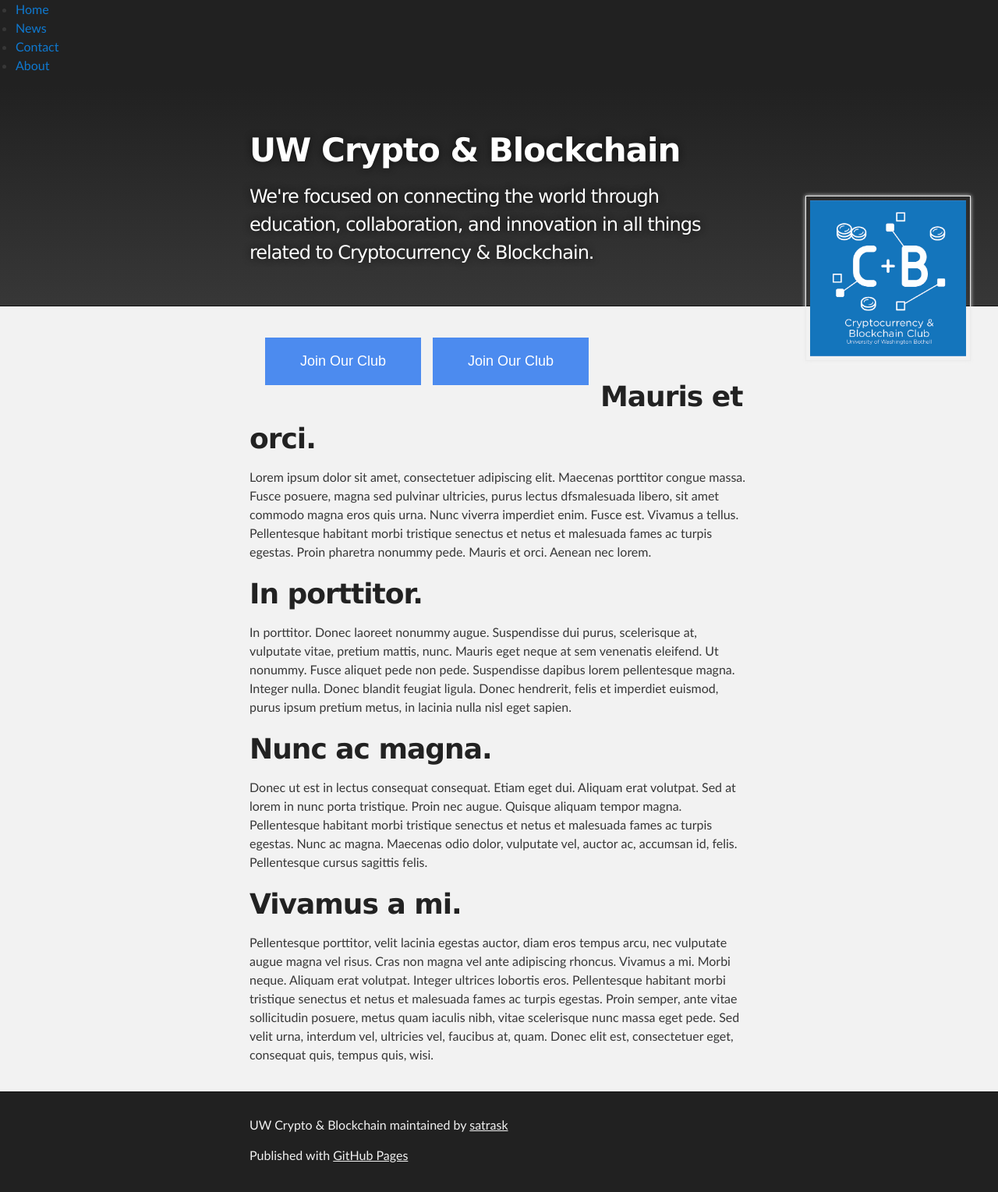
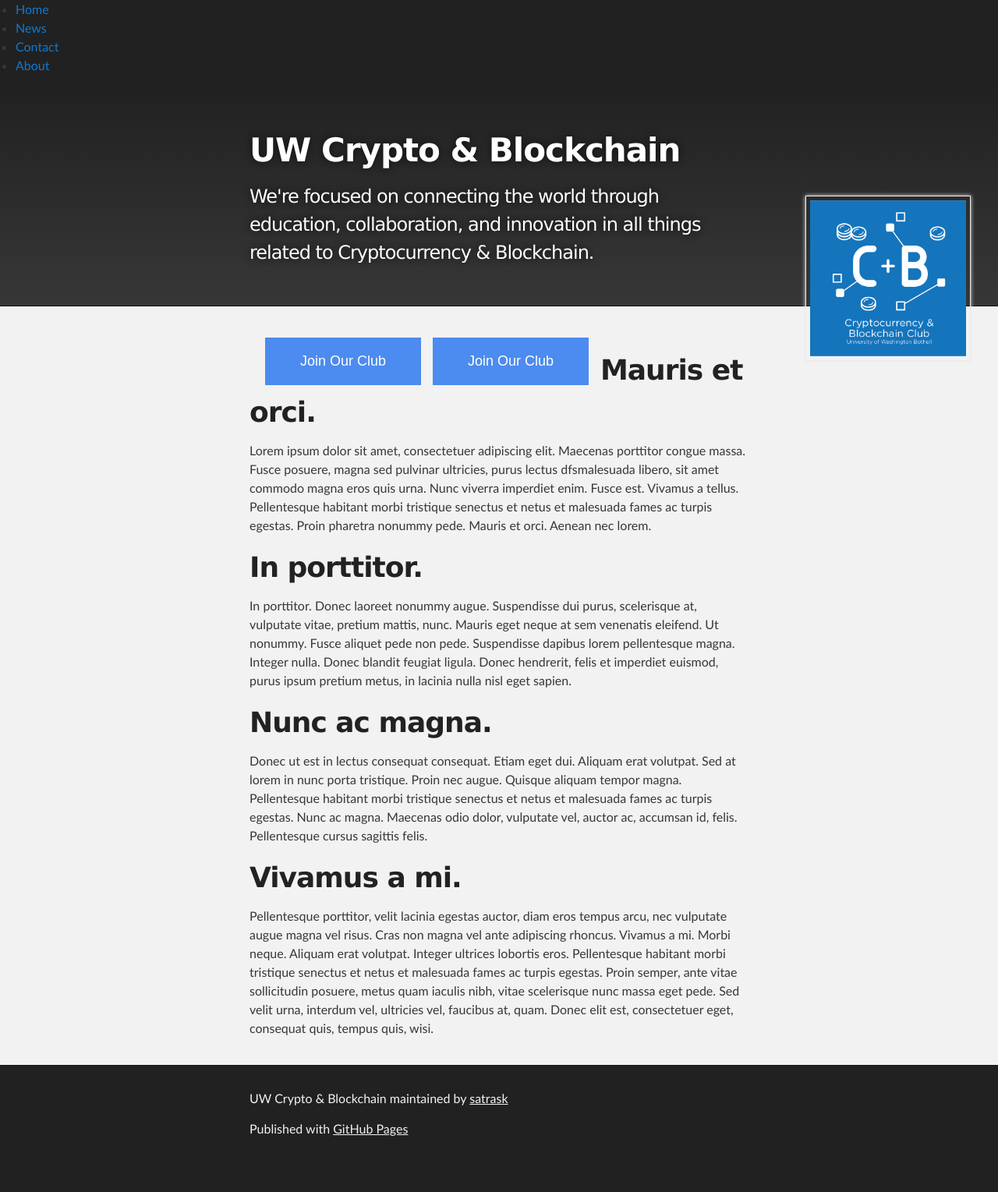
Before and after one commit to satrask/satrask-webtest-repo.github.io, a Jekyll site: the page built from index.md, in a window 1280 px wide. Shown: the whole page at 78% size. Built offline with Jekyll 4.4.1, drawn with Linux system fonts in a browser that asks for light colours; our own code applies the rules of GitHub Pages for plain Markdown files; after the commit the page ends 1495 px from its top, so only the background shows below that.

Commit message:
Update index.md

```diff
--- a/index.md
+++ b/index.md
@@ -54,14 +54,9 @@ li.subnav{
 <ul class="subnav">
     <li class="subnav"><button class="button">Join Our Club</button></li>
     <li class="subnav"><button class="button">Join Our Club</button></li>
+    <li style="float:none;"></li>
 </ul>
-
-<br />
-
 </html>
-
-
-
 
 # Mauris et orci.
 
```
